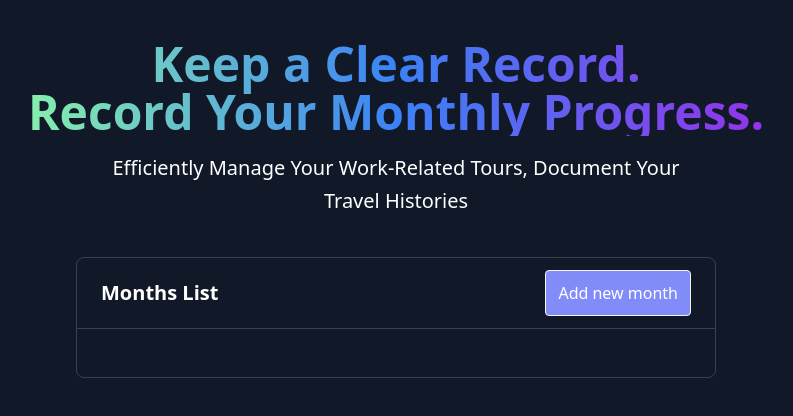
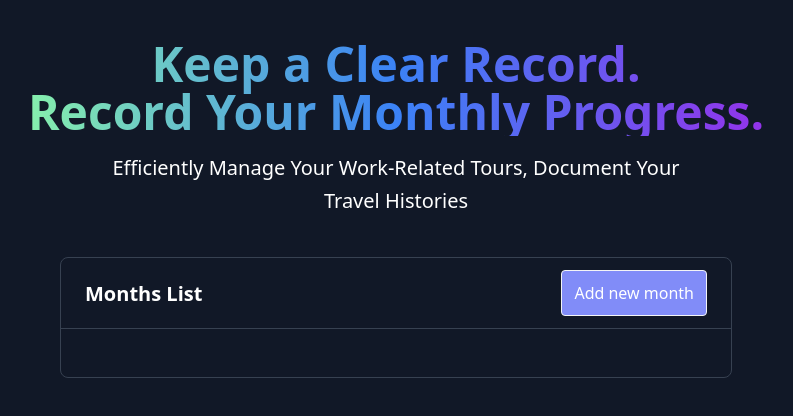
Before and after one commit to vipansh/tour-diary, a Next.js app: page / in a window 1280 px wide. Shown: the top 416 px of the page, without its empty margins (244-1037 px from the left). Built offline with nearby package versions, Linux system fonts and the light colour scheme.

Commit message:
🐞 feat: minor css fix in home page

```diff
--- a/components/shared/CreateNewMonthModal.tsx
+++ b/components/shared/CreateNewMonthModal.tsx
@@ -1,3 +1,4 @@
+"use client";
 import { Dialog, Transition } from "@headlessui/react";
 import { Fragment, useEffect, useRef, useState } from "react";
 import { useTourDiaryDetails } from "../../data";
--- a/components/tabelData/Index.tsx
+++ b/components/tabelData/Index.tsx
@@ -1,5 +1,4 @@
 "use client";
-
 import React, { useEffect, useState } from "react";
 import { useTourDiaryDetails } from "../../data";
 import CreateNewMonthModal from "../shared/CreateNewMonthModal";
@@ -7,7 +6,7 @@ import TableRow from "./TableRow";
 
 type Props = {};
 
-const TabelData = (props: Props) => {
+const TableData = (props: Props) => {
   const { details } = useTourDiaryDetails();
   let [isOpen, setIsOpen] = useState(false);
 
@@ -18,18 +17,17 @@ const TabelData = (props: Props) => {
   function openModal() {
     setIsOpen(true);
   }
+
   return (
     <>
       <CreateNewMonthModal isOpen={isOpen} closeModal={closeModal} />
-      <div className="shadow-md bg-gray-900 text-white h-screen py-8">
-        <div className="w-full max-w-2xl px-4 mx-auto">
+      <div className="bg-gray-900 text-white min-h-screen py-8">
+        <div className="max-w-2xl mx-auto">
           <div className="rounded-lg border pb-6 border-gray-700 ">
-            <div className="flex items-center border-b border-gray-700  justify-between px-6 py-3">
-              <p className="focus:outline-none text-sm lg:text-xl font-semibold leading-tight text-white ">
-                Months List
-              </p>
+            <div className="flex items-center border-b border-gray-700 justify-between px-6 py-3">
+              <p className="text-xl font-semibold leading-tight">Months List</p>
               <button
-                className="focus:outline-none focus:ring-2 ring-indigo-700 bg-indigo-400  flex cursor-pointer items-center justify-center px-3 py-2.5 border rounded border-gray-100 "
+                className="bg-indigo-400 text-white px-3 py-2.5 rounded border border-gray-100 hover:bg-indigo-500 transition-colors focus:outline-none focus:ring-2 ring-indigo-700 flex items-center justify-center cursor-pointer"
                 onClick={openModal}
               >
                 Add new month
@@ -51,4 +49,4 @@ const TabelData = (props: Props) => {
   );
 };
 
-export default TabelData;
+export default TableData;
```
